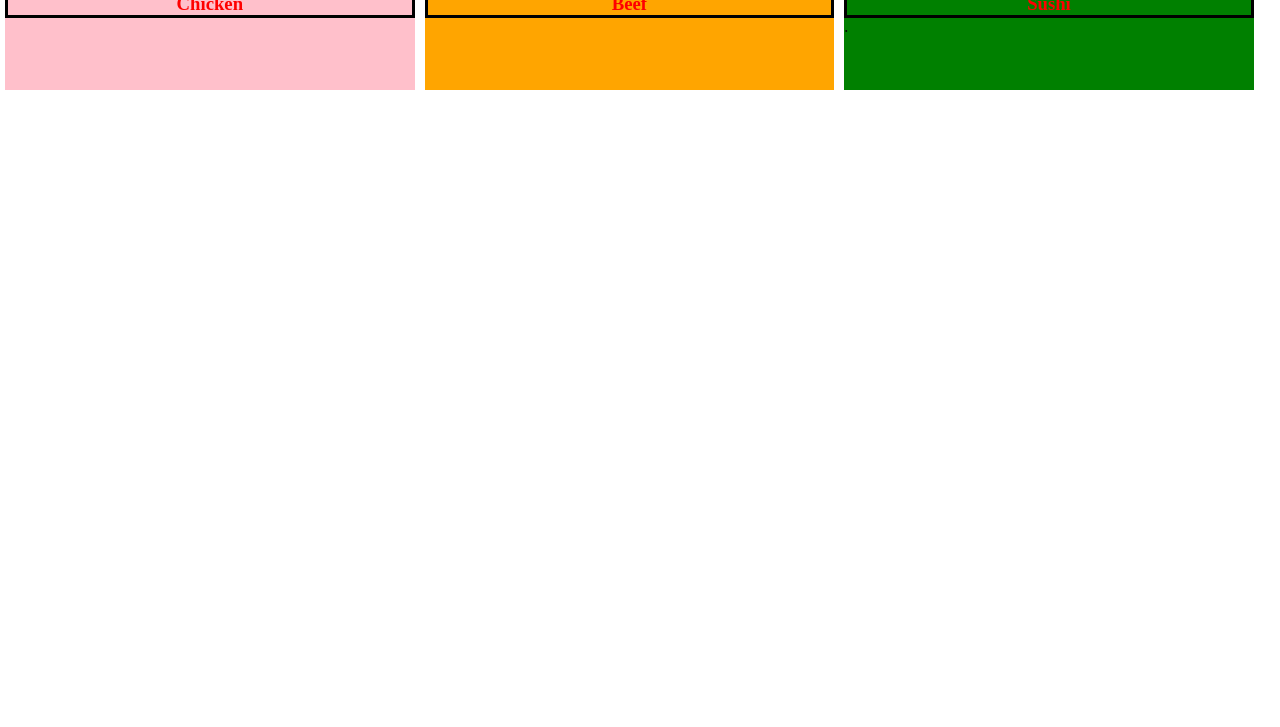
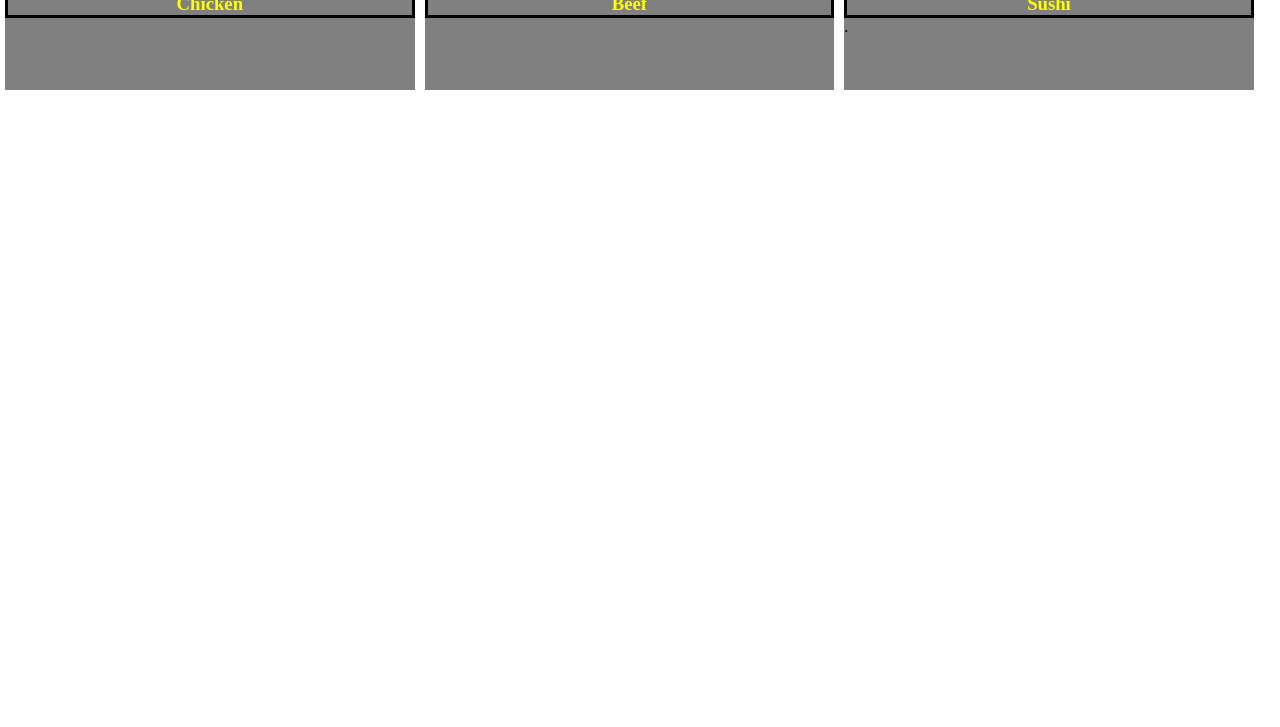
Before and after one commit to shamish-shukla/html-css-javascript-coursera-course5, a plain HTML site: page module2_solution/index.html in a window 1280 px wide. Shown: the part 73-800 px from the top of the page. Drawn offline with Linux system fonts and the light colour scheme.

Commit message:
Update index.html

```diff
--- a/module2_solution/index.html
+++ b/module2_solution/index.html
@@ -11,21 +11,21 @@
 
         }
         #box1{
-            background-color: pink;
+            background-color: grey;
             width: 300px;
             height: 100px;
             margin-bottom: 5px;
             margin-top: 5px;
         }
         #box2{
-            background-color: orange;
+            background-color: grey;
             width: 300px;
             height: 100px;
             margin-bottom: 5px;
             margin-top: 5px;
         }
         #box3{
-            background-color: green;
+            background-color: grey;
             width: 300px;
             height: 100px;
             margin-bottom: 5px;
@@ -76,15 +76,15 @@
     </head>
     <body>
         <div id="box1">
-            <div id="content"><h3 style="color: red; text-align: center; border: 3px solid black;">Chicken</h3>
+            <div id="content"><h3 style="color: yellow; text-align: center; border: 3px solid black;">Chicken</h3>
             </div>
         </div>
         <div id="box2">
-            <div id="content"><h3 style="color: red; text-align: center; border: 3px solid black;">Beef</h3>
+            <div id="content"><h3 style="color: yellow; text-align: center; border: 3px solid black;">Beef</h3>
             </div>
         </div>
         <div id="box3">
-            <div id="content"><h3 style="color: red; text-align: center; border: 3px solid black;">Sushi</h3>.
+            <div id="content"><h3 style="color: yellow; text-align: center; border: 3px solid black;">Sushi</h3>.
             </div>
         </div>
     </body>
```
